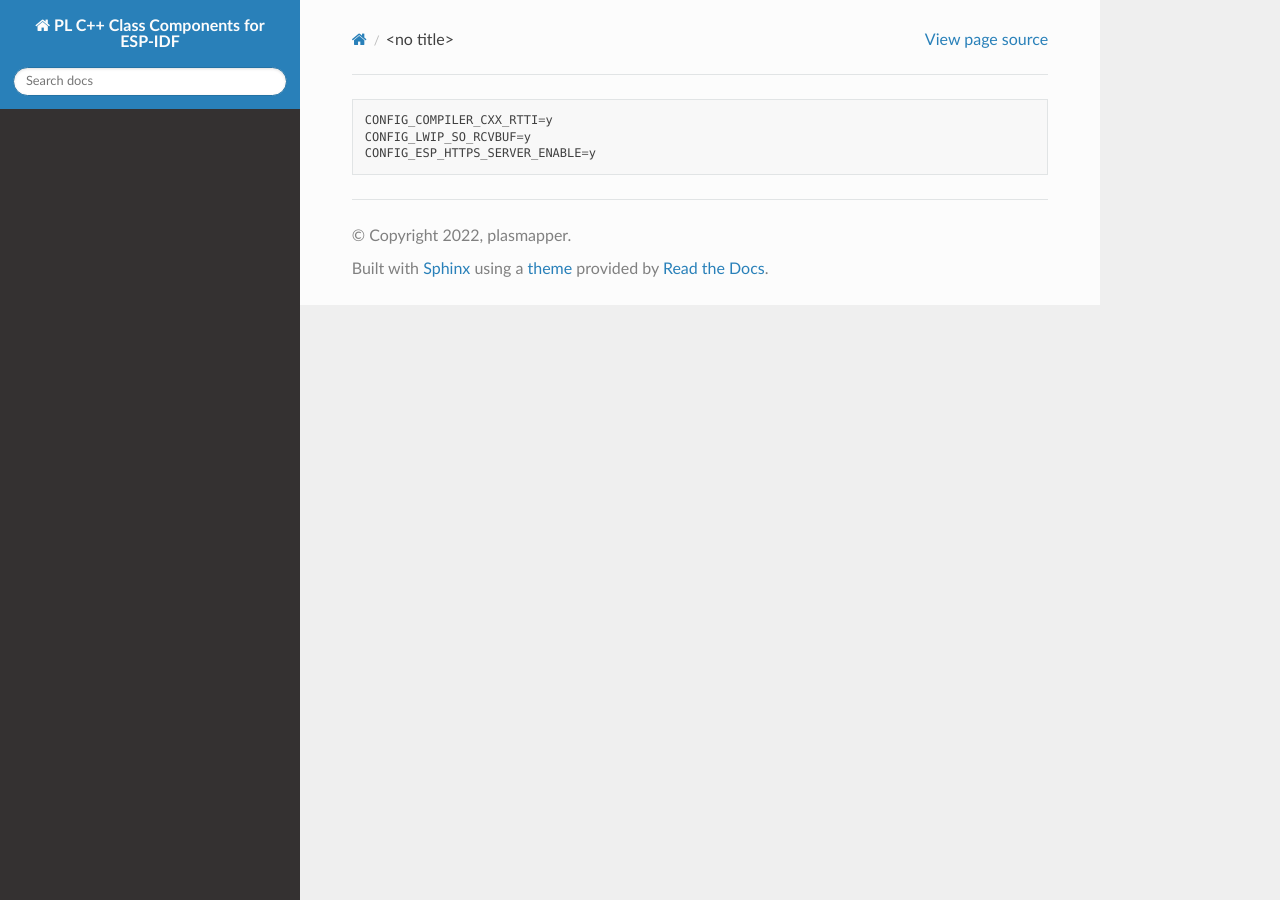
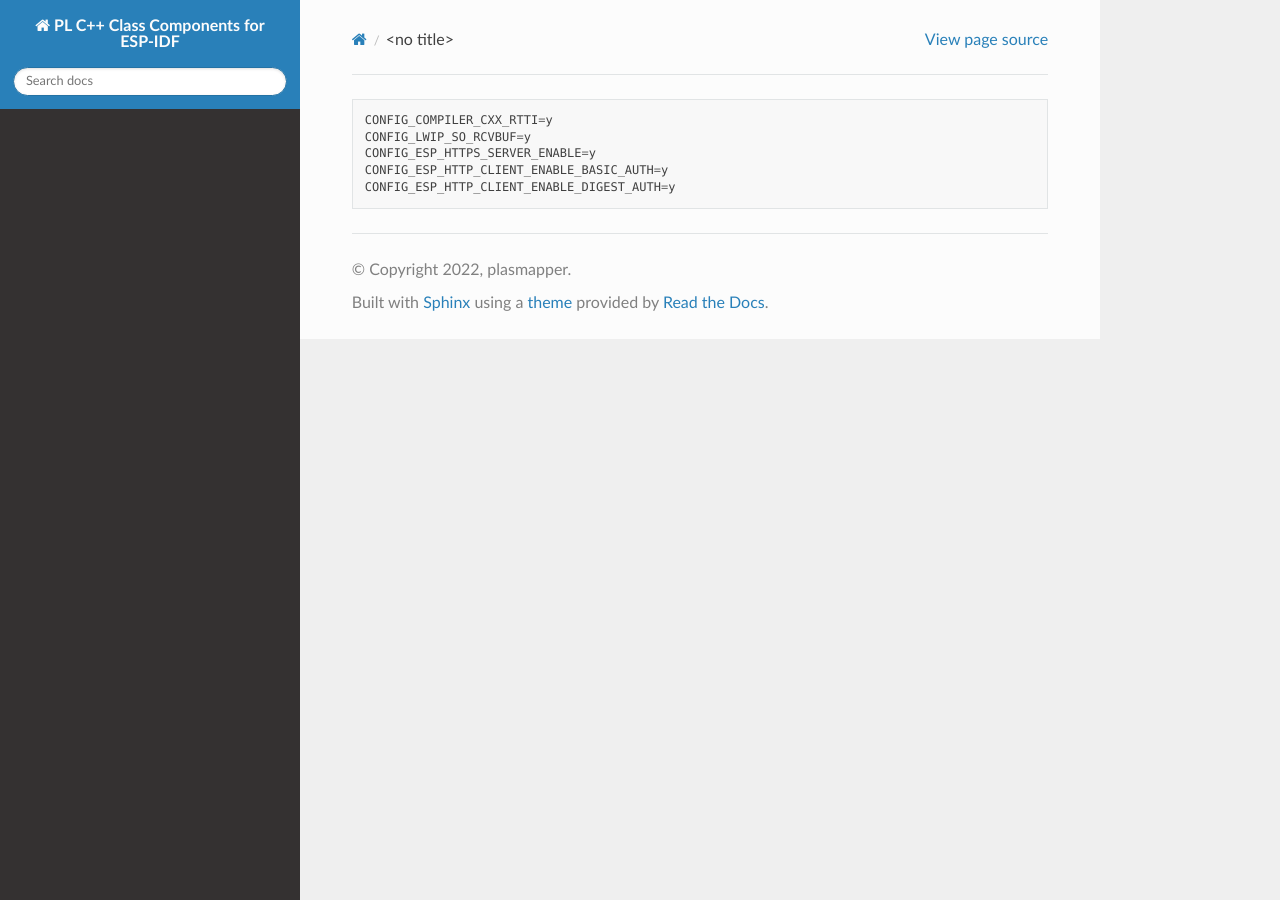
Before and after one commit to plasmapper/esp-cpp, a Sphinx documentation site: the page built from docs/source/sdkconfig_https.rst, in a window 1280 px wide. Built offline with Sphinx 7.4.7 and the Read the Docs theme 2.0.0, drawn with Linux system fonts in a browser that asks for light colours; pages that are not in the unit, such as notebooks, are missing from menus.

Commit message:
Update sdkconfig_https.rst

```diff
--- a/docs/source/sdkconfig_https.rst
+++ b/docs/source/sdkconfig_https.rst
@@ -3,3 +3,5 @@
   CONFIG_COMPILER_CXX_RTTI=y
   CONFIG_LWIP_SO_RCVBUF=y
   CONFIG_ESP_HTTPS_SERVER_ENABLE=y
+  CONFIG_ESP_HTTP_CLIENT_ENABLE_BASIC_AUTH=y
+  CONFIG_ESP_HTTP_CLIENT_ENABLE_DIGEST_AUTH=y
```
